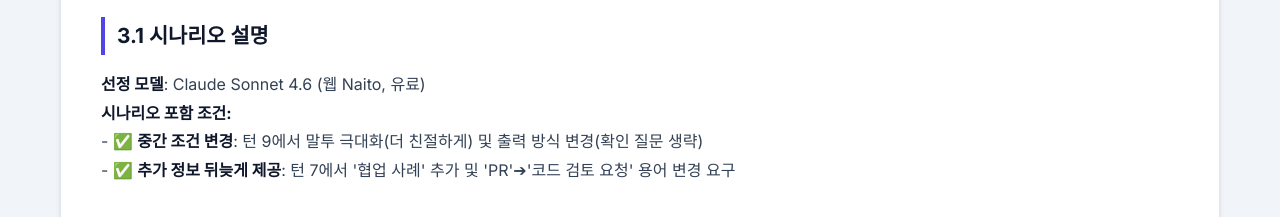
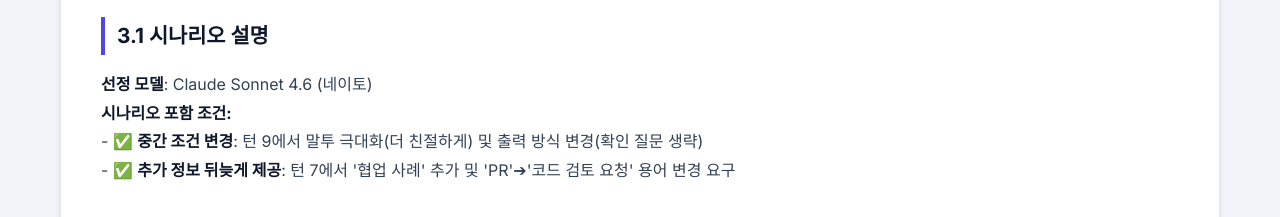
Before and after one commit to swmilk4u/N_B1-1, a plain HTML site: page index.html in a window 1280 px wide. Shown: the part 11338-11555 px from the top of the page. Drawn offline with nearby package versions, Linux system fonts and the light colour scheme.

Commit message:
선정 모델 설명 텍스트 '웹 Naito, 유료'에서 '네이토'로 변경 및 일치화

```diff
--- a/index.html
+++ b/index.html
@@ -734,7 +734,7 @@ GitHub 리포지토리 설정 가이드를 만들어줘. 보안 설정이랑 사
             <h2 class="section-title"><i class="fa-solid fa-receipt"></i> Part 3. 실행 로그 (대화 로그)</h2>
 
             <h3>3.1 시나리오 설명</h3>
-            <p><strong>선정 모델</strong>: Claude Sonnet 4.6 (웹 Naito, 유료)<br>
+            <p><strong>선정 모델</strong>: Claude Sonnet 4.6 (네이토)<br>
             <strong>시나리오 포함 조건:</strong><br>
             - ✅ <strong>중간 조건 변경</strong>: 턴 9에서 말투 극대화(더 친절하게) 및 출력 방식 변경(확인 질문 생략)<br>
             - ✅ <strong>추가 정보 뒤늦게 제공</strong>: 턴 7에서 '협업 사례' 추가 및 'PR'➔'코드 검토 요청' 용어 변경 요구</p>
```
Also changed, not shown: README.md.
